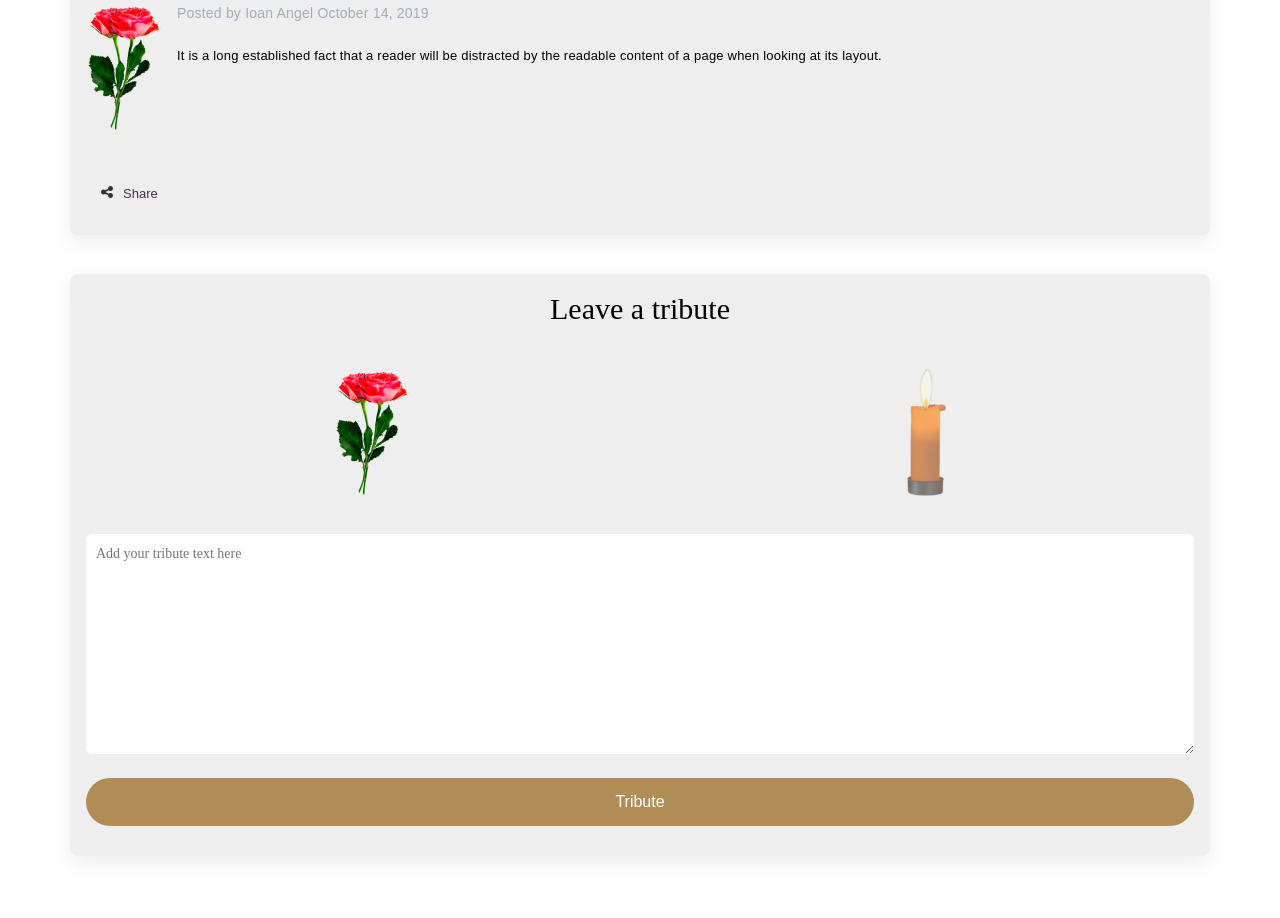
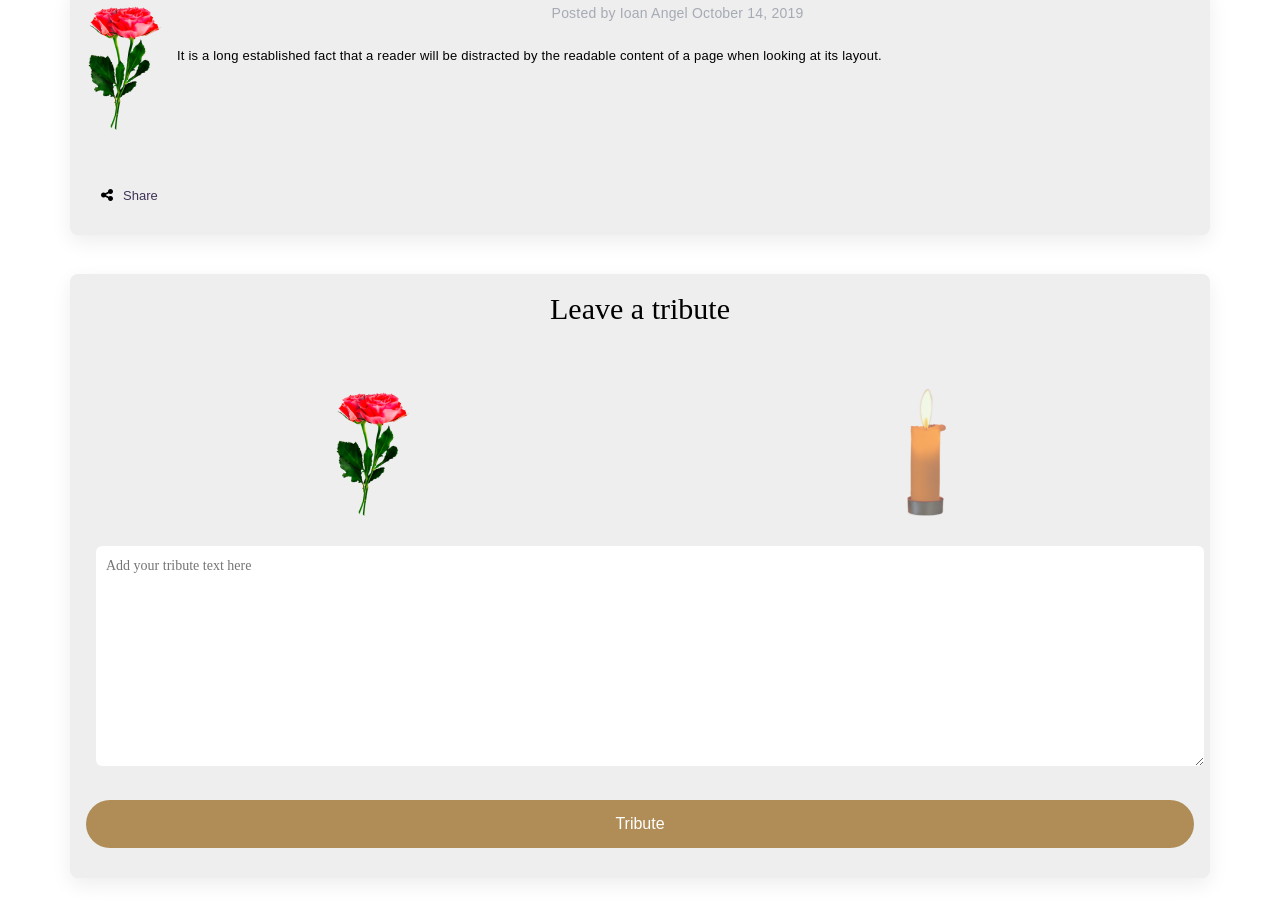
Before and after one commit to sergey280680/First-repository, a plain HTML site: page card-from-search.html in a window 1280 px wide. Shown: the part 896-1814 px from the top of the page. Drawn offline with Linux system fonts and the light colour scheme; files that its build step writes are made by us from their sources.

Commit message:
first version

```diff
--- a/card-from-search.html
+++ b/card-from-search.html
@@ -4,8 +4,7 @@
     <meta charset="UTF-8">
     <title>Heaven Memory</title>
     <meta name="viewport"
-          content="width=device-width, user-scalable=no,
-           initial-scale=1.0, maximum-scale=1.0, minimum-scale=1.0">
+          content="width=device-width, initial-scale=1">
     <meta http-equiv="X-UA-Compatible" content="ie=edge">
 
     <!-- =========== font-awesome icon ============== -->
@@ -106,8 +105,8 @@
         </label>
 
         <div class="search-box field">
-            <form class="memorial-search__field" action="" method="get" >
-                <input name="s" class="search__field-input" placeholder="Enter the last name" type="search">
+            <form class="memorial-search__field" method="get" >
+                <input name="s" class="search__field-input"  placeholder="Enter the last name" type="search">
                 <button class="search__field-button" type="submit"><i class="fa fa-search" aria-hidden="true"></i></button>
             </form>
         </div>
@@ -222,7 +221,8 @@
                 <div class="container__img">
                     <img src="img/rose.png" alt="candle">
                     <div class="container__share">
-                        <i class="fa fa-share-alt" aria-hidden="true"></i>
+                        <a target="_blank" href="#" class="container__share-icon">
+                        <i class="fa fa-share-alt" aria-hidden="true"></i></a>
                         <p class="container__share-text">Share</p>
                     </div>
                 </div>
@@ -237,18 +237,17 @@
                 Leave a tribute
             </h2>
             <div class="container__position">
+
                 <input class="container__radio-input" type="radio" id="rose" name="theme">
                 <label for="rose" class="container__label-img3">
-                    <div class="container__img3">
-                        <img src="img/rose.png" alt="candle">
-                    </div>
+                        <img class="img3" src="img/rose.png" alt="candle">
                 </label>
+
                 <input class="container__radio-input" type="radio" id="candle4" name="theme">
                 <label for="candle4" class="container__label-img3">
-                    <div class="container__img3">
-                        <img src="img/candle4.png" alt="candle">
-                    </div>
+                        <img class="img3" src="img/candle4.png" alt="candle">
                 </label>
+
             </div>
             <div class="container__form-story">
                 <textarea  class="container__form-story-field" name="comment" cols="40" rows="10" placeholder="Add your tribute text here"></textarea>
@@ -260,10 +259,6 @@
 
 </section>
 
-
-
-
-<script type="text/javascript" src="js/jquery-1.7.1.min.js"></script>
 <script src="js/jquery-3.4.1.js"></script>
 <script src="owlcarousel/owl.carousel.min.js"></script>
 <script src="js/main.js"></script>
--- a/css/main.css
+++ b/css/main.css
@@ -49,6 +49,9 @@ h1, h2 {
   color: #000000;
   margin: 0;
 }
+.fa {
+  color: #000;
+}
 
 
 /* === hidden search === */
@@ -92,6 +95,7 @@ h1, h2 {
   border-radius: 6px;
   outline: none;
   padding-right: 60px;
+  box-shadow: inset 0 5px 9px 0 rgba(154, 147, 140, 0.5);
 }
 .search__field-button {
   position: absolute;
@@ -591,16 +595,20 @@ h1, h2 {
   align-items: center;
   color: #3F3356;
   margin-left: 10px;
-  margin-bottom: 2px;
+  padding-top: 2px;
+}
+.container__position {
+  text-align: center;
 }
 .container__label-img3 {
-  margin: 0 auto 5px;
+  margin: 20px auto;
+  display: grid;
 }
-.container__img3 {
-  margin: 0 22px 33px;
-}
+/*.container__img3 {*/
+/*  margin: 0 22px 33px;*/
+/*}*/
 .container__form-story-field {
-  margin: 0;
+  margin: 10px;
   padding: 10px;
   width: 100%;
   border-radius: 6px;
@@ -613,8 +621,8 @@ h1, h2 {
 }
 .container__label-img3::before {
    position: relative;
-   top: 130px;
-   left: 60px;
+   top: 125px;
+   left: 35px;
    content: '';
    display: inline-block;
    width: 40px;
```
Also changed, not shown: HOME.html (+4 -6 lines).
